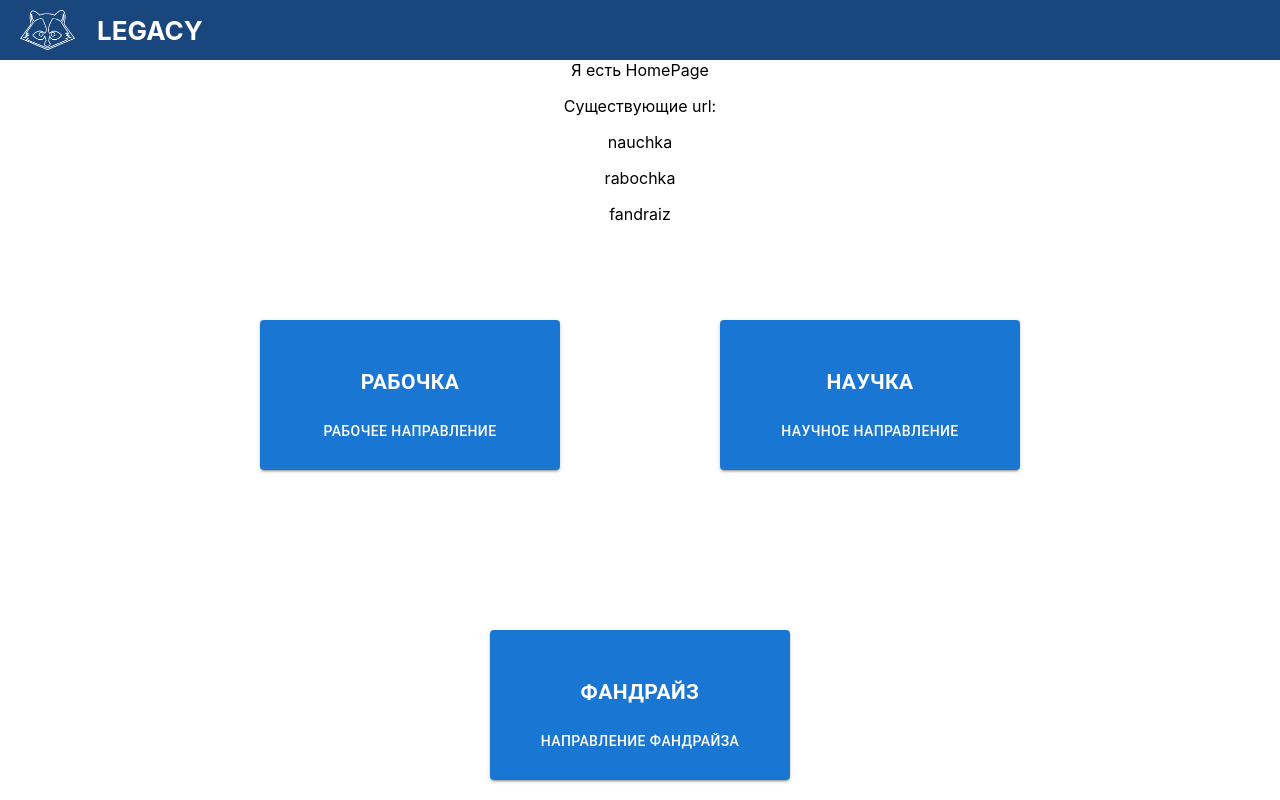
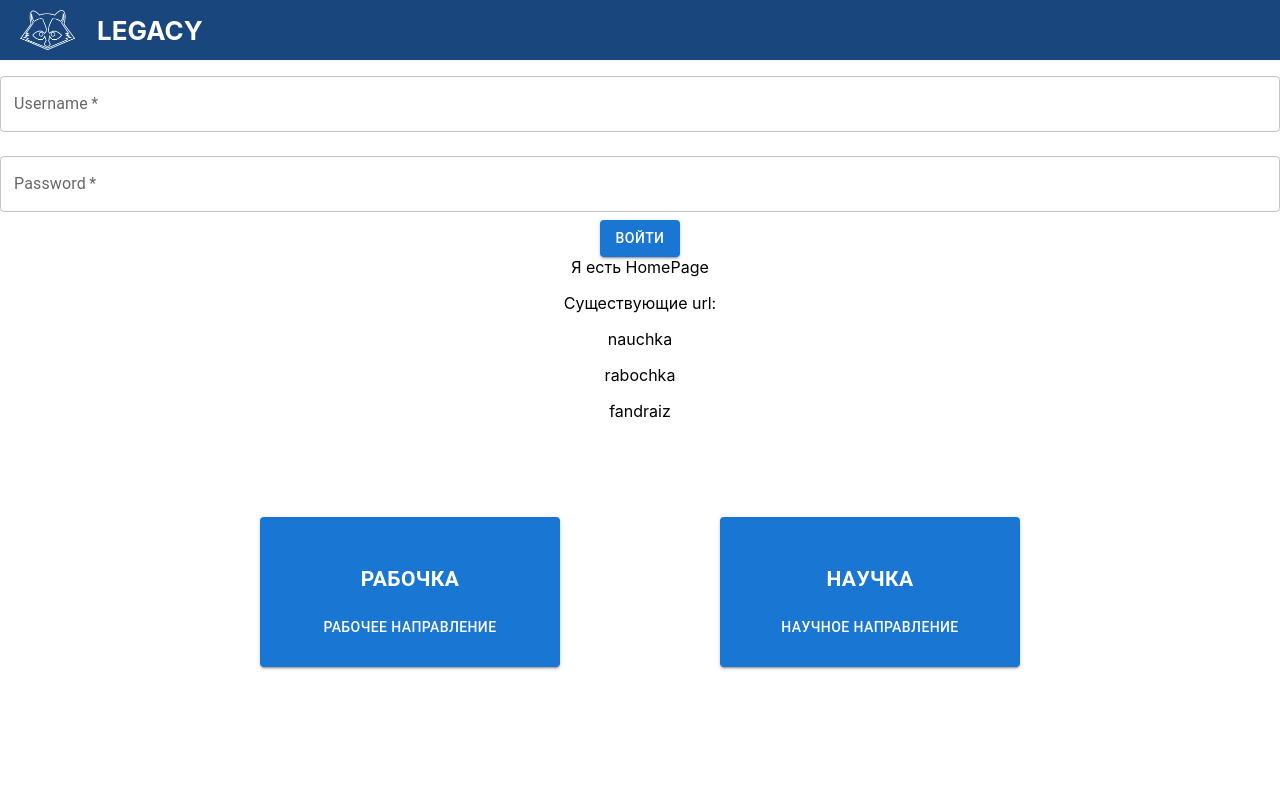
Before and after one commit to IT-FAMCS/legacy, a React (Create React App) app in the folder front-app/: page / in a window 1280 px wide. Shown: the top 800 px of the page. Built offline with nearby package versions, Linux system fonts and the light colour scheme.

Commit message:
feat: add component login

```diff
--- a/front-app/src/App.css
+++ b/front-app/src/App.css
@@ -50,3 +50,7 @@ color:  #ffffff;
 font-size: 15px;
 
 }
+
+.error .MuiTextField-root .MuiOutlinedInput-root .MuiOutlinedInput-notchedOutline {
+  border-color: red;
+}
--- a/front-app/src/App.tsx
+++ b/front-app/src/App.tsx
@@ -1,4 +1,5 @@
 import React from "react";
+import { useState } from "react";
 import ReactDOM from 'react-dom';
 import { BrowserRouter, Route, Routes, Navigate } from 'react-router-dom';
 import logo from "./logo.svg";
@@ -10,6 +11,7 @@ import FandraizPage from "./Pages/FandraizPage";
 import RabochkaPage from "./Pages/RabochkaPage";
 import NauchkaPage from "./Pages/NauchkaPage";
 import Button from '@mui/material/Button';
+import Login from "./Pages/LoginPage";
 
 function App() {
   return (
@@ -18,6 +20,7 @@ function App() {
       <img src={racoon} alt="Raccoon logo" className="RaccconLogo"></img>
        <div className="Project">LEGACY</div>
       </header>
+      <Login></Login>
       <BrowserRouter>
       <Routes>
         <Route path="/" element={HomePage()} />
--- /dev/null
+++ b/front-app/src/Pages/LoginPage.tsx
@@ -0,0 +1,48 @@
+import * as React from "react";
+import { useState } from "react";
+import { Button, TextField } from "@mui/material";
+
+function Login() {
+  const [username, setUsername] = useState("");
+  const [password, setPassword] = useState("");
+  const [error, setError] = useState(false);
+
+  const handleSubmit = (event: React.FormEvent<HTMLFormElement>) => {
+    event.preventDefault();
+    if (username !== "correctUsername" || password !== "correctPassword") {
+      setError(true);
+    } else {
+      alert("Ура!!!")
+    }
+  };
+
+  return (
+    <form onSubmit={handleSubmit} className={error ? 'error' : ''}>
+      <TextField
+        label="Username"
+        value={username}
+        onChange={(e) => setUsername(e.target.value)}
+        required
+        fullWidth
+        margin="normal"
+        className={error ? 'error' : ''}
+      />
+      <TextField
+        type="password"
+        label="Password"
+        value={password}
+        onChange={(e) => setPassword(e.target.value)}
+        required
+        fullWidth
+        margin="normal"
+        className={error ? 'error' : ''}
+      />
+      <Button type="submit" variant="contained" color="primary">
+        Войти
+      </Button>
+      {error && <p style={{ color: 'red' }}>Логин или пароль введены неверно</p>}
+    </form>
+  );
+}
+
+export default Login;
```
